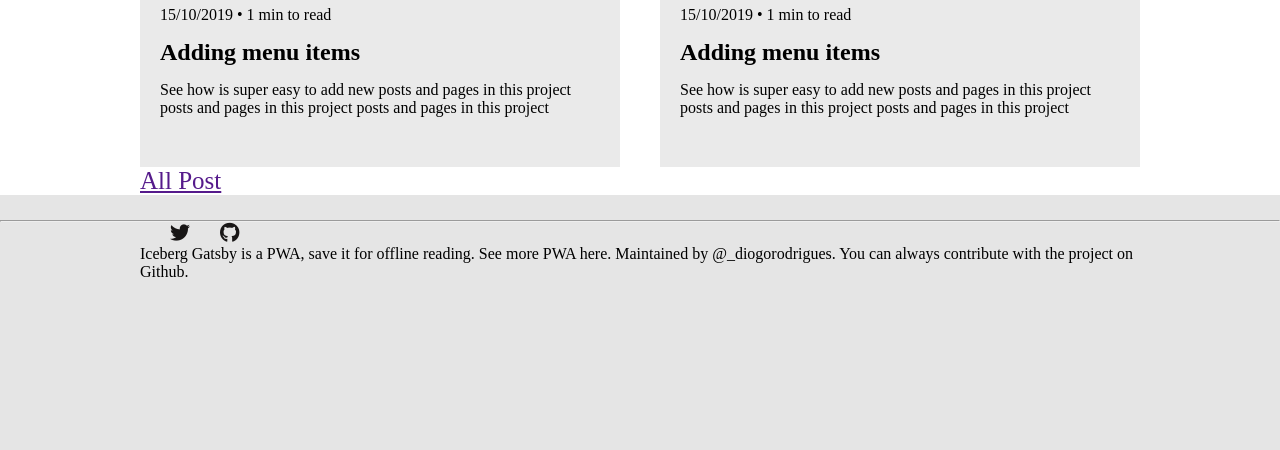
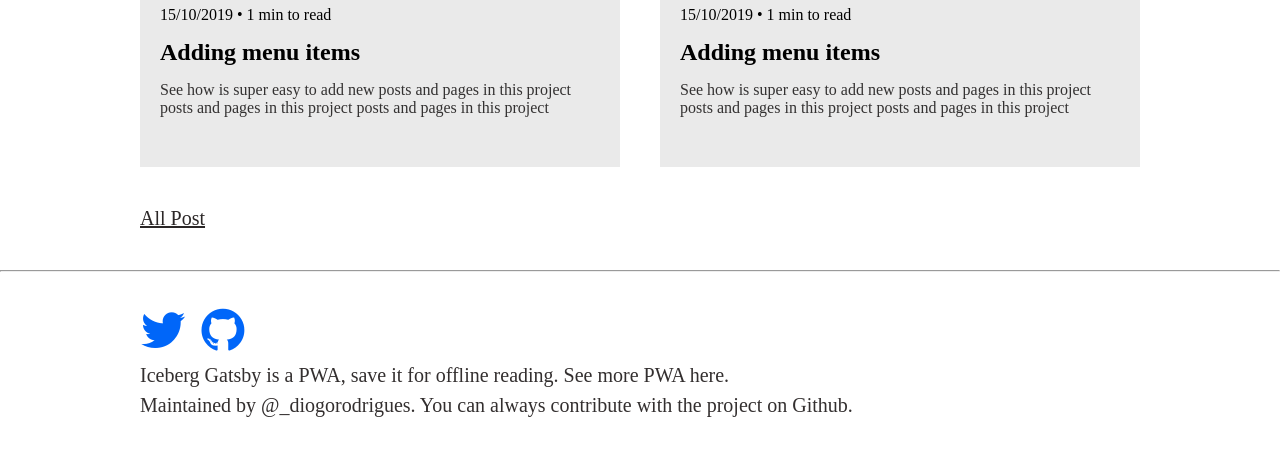
Before and after one commit to Shamimrl/blogsite, a plain HTML site: page index.html in a window 1280 px wide. Shown: the part 812-1262 px from the top of the page. Before the commit the page ends 1093 px from the top, so only its background shows below. Drawn offline with Linux system fonts and the light colour scheme.

Commit message:
Added footer section

```diff
--- a/css/style.css
+++ b/css/style.css
@@ -31,6 +31,9 @@ body{
  img{
      width: 100%;
  }
+ ul li{
+     list-style: none;
+ }
 
  /* style css */
 
@@ -46,21 +49,21 @@ header{
  .brand-img a{
      width: 150px;
  }
- ul{
+ header ul{
      display: flex;
  }
- ul li{
+ header ul li{
      list-style: none;
      margin-left: 30px;
      font-size: 20px;
      color: #fff;
  }
- ul li a{
+ header ul li a{
      text-decoration: none;
      color: rgb(24, 22, 22);
      font-family: font-family: 'Open Sans', sans-serif;;
  }
- ul li .btn{
+ header ul li .btn{
      background-color: #0066F9;
      color: #fff;
      padding: 10px 15px;
@@ -70,6 +73,9 @@ header{
  /* Post section */
 article{
     background: #fff;
+}
+article p{
+    color: rgb(51, 49, 49);
 }
  .post-header{
      padding: 60px 0 40px 0;
@@ -87,10 +93,18 @@ article{
      display: flex;
      justify-content: space-between;
  }
-article h5{
+article .latest-post{
     font-size: 25px;
     font-weight: 300;
     margin-bottom: 25px;
+}
+article .all-post{
+    padding: 40px 0;
+}
+article .all-post a{
+    font-size: 20px;
+    font-weight: 400;
+    color: rgb(43, 39, 39);
 }
 .post-items{
     width: 48%;
@@ -120,3 +134,28 @@ article h5{
 .post-content p{
     margin-bottom: 20px;
 }
+
+/* Footer section */
+
+footer{
+    background-color: #fff;
+}
+.social-section{
+    margin-top: 30px;
+}
+ul{
+    display: flex;
+}
+ul li{
+    font-size: 50px;
+    margin-right: 15px;
+}
+ul li i{
+    color: #0066F9;
+}
+footer p{
+    font-size: 20px;
+    line-height: 1.5;
+    color: rgb(51, 47, 47);
+    padding-bottom: 30px ;
+}
--- a/index.html
+++ b/index.html
@@ -5,10 +5,10 @@
     <meta http-equiv="X-UA-Compatible" content="IE=edge">
     <meta name="viewport" content="width=device-width, initial-scale=1.0">
     <link rel="stylesheet" href="css/reset.css">
-    <link rel="stylesheet" href="css/style.css">
-    <link rel="stylesheet" href="path/to/font-awesome/css/font-awesome.min.css">
+    <link rel="stylesheet" href="https://cdnjs.cloudflare.com/ajax/libs/font-awesome/4.7.0/css/font-awesome.min.css">
     <link rel="preconnect" href="https://fonts.gstatic.com">
 <link href="https://fonts.googleapis.com/css2?family=Open+Sans:wght@300;400;600;700&display=swap" rel="stylesheet">
+<link rel="stylesheet" href="css/style.css">
     <title>Simple Blog Site</title>
 </head>
 <body>
@@ -41,7 +41,7 @@
                 <p>Internationalization / i18n without third party plugins or packages for Posts and Pages. Different URLs dependending on the language. Focused on SEO, PWA, Image Optimization, Styled Components and more. This starter is also integrate with Netlify CMS to manage all pages, posts and images.</p>
                 <hr>
             </div>
-            <h5>Latest posts</h5>
+            <h5 class="latest-post">Latest posts</h5>
             <div class="post-section">
 
                 <div class="post-items">
@@ -77,7 +77,8 @@
                 </div>
 
             </div>
-            <h5><a href="">All Post</a></h5>
+            <h5 class="all-post"><a href="">All Post</a>
+            </h5>
         </div>
     </article>
     <footer>
@@ -88,9 +89,9 @@
                     <li><a href=""><i class="fa fa-twitter" aria-hidden="true"></i></a></li>
                     <li><a href=""><i class="fa fa-github" aria-hidden="true"></i></a></li>
                 </ul>
-                <p>Iceberg Gatsby is a PWA, save it for offline reading. See more PWA here.
+                <p>Iceberg Gatsby is a PWA, save it for offline reading. See more PWA here. <br>
 
-                    Maintained by @_diogorodrigues. You can always contribute with the project on Github.</p>
+                Maintained by @_diogorodrigues. You can always contribute with the project on Github.</p>
             </div>
         </div>
     </footer>
@@ -98,3 +99,9 @@
 
 </body>
 </html>
+
+<!--
+
+
+
+ -->
```
